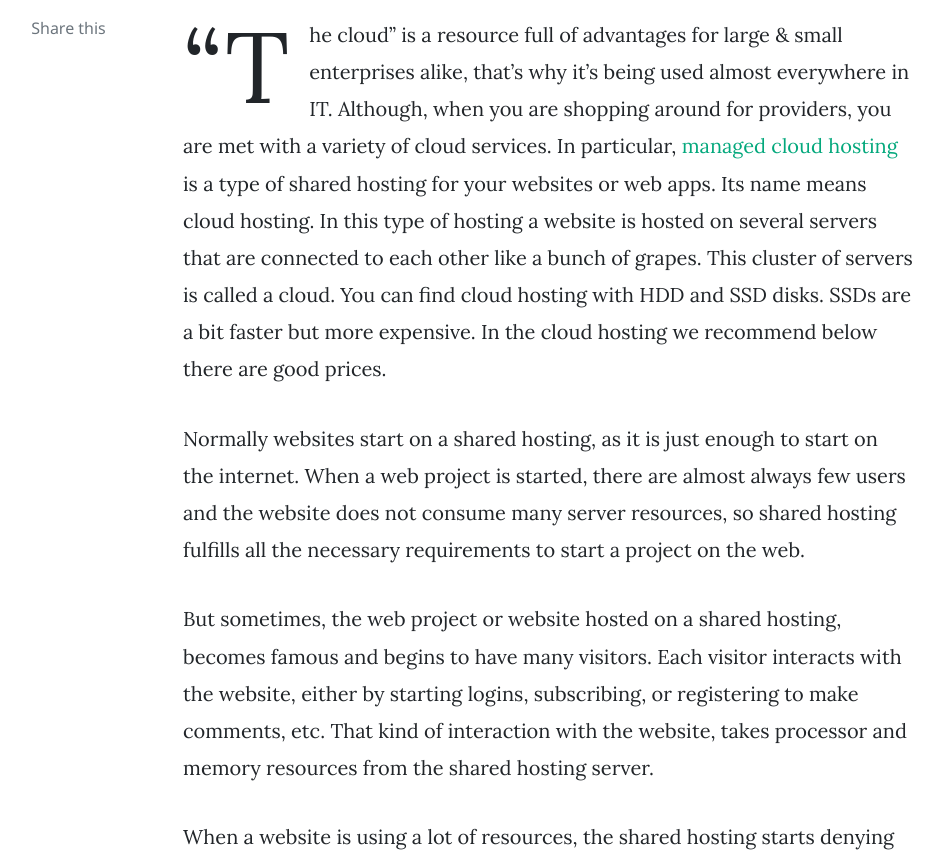
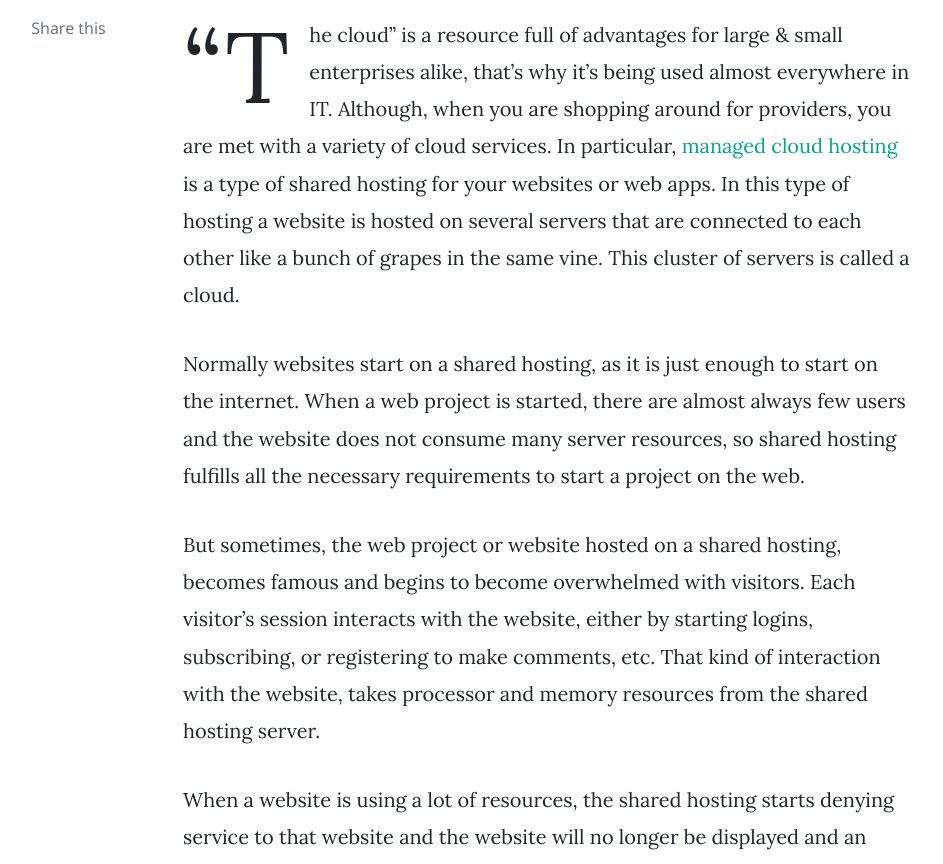
Before and after one commit to d0zme/d0z-medium, a Jekyll site: the page built from _posts/2020-10-21-why-buy-cloud-hosting.md, in a window 1280 px wide and 1400 px high, cut to the strip 424-1288 px from the top of the window. Shown: the whole strip, without its empty margins (187-1130 px from the left). Built offline with Jekyll 4.4.1, drawn with Linux system fonts in a browser that asks for light colours; nearby versions of some CDN libraries; comment, search, counter and statistics services are not loaded.

Commit message:
Update 2020-10-21-why-buy-cloud-hosting.md

```diff
--- a/_posts/2020-10-21-why-buy-cloud-hosting.md
+++ b/_posts/2020-10-21-why-buy-cloud-hosting.md
@@ -5,11 +5,11 @@ image: https://i.imgur.com/mSt85u6.jpg
 permalink: /why-buy-cloud-hosting
 ---
 
-"The cloud" is a resource full of advantages for large & small enterprises alike, that's why it's being used almost everywhere in IT. Although, when you are shopping around for providers, you are met with a variety of cloud services. In particular, [managed cloud hosting](https://www.temok.com/managed-digitalocean-hosting) is a type of shared hosting for your websites or web apps. Its name means cloud hosting. In this type of hosting a website is hosted on several servers that are connected to each other like a bunch of grapes. This cluster of servers is called a cloud. You can find cloud hosting with HDD and SSD disks. SSDs are a bit faster but more expensive. In the cloud hosting we recommend below there are good prices.
+"The cloud" is a resource full of advantages for large & small enterprises alike, that's why it's being used almost everywhere in IT. Although, when you are shopping around for providers, you are met with a variety of cloud services. In particular, [managed cloud hosting](https://www.temok.com/managed-digitalocean-hosting) is a type of shared hosting for your websites or web apps. In this type of hosting a website is hosted on several servers that are connected to each other like a bunch of grapes in the same vine. This cluster of servers is called a cloud.
 
 Normally websites start on a shared hosting, as it is just enough to start on the internet. When a web project is started, there are almost always few users and the website does not consume many server resources, so shared hosting fulfills all the necessary requirements to start a project on the web.
 
-But sometimes, the web project or website hosted on a shared hosting, becomes famous and begins to have many visitors. Each visitor interacts with the website, either by starting logins, subscribing, or registering to make comments, etc. That kind of interaction with the website, takes processor and memory resources from the shared hosting server.
+But sometimes, the web project or website hosted on a shared hosting, becomes famous and begins to become overwhelmed with visitors. Each visitor's session interacts with the website, either by starting logins, subscribing, or registering to make comments, etc. That kind of interaction with the website, takes processor and memory resources from the shared hosting server.
 
 When a website is using a lot of resources, the shared hosting starts denying service to that website and the website will no longer be displayed and an error message of "not found", "503 error" or simply load forever without displaying your website will appear. This is a common problem in shared hosting that has pages with a lot of traffic. This is normal and it is expected that shared hosting behaves like this, because if it does not, other users' websites hosted on the same server will stop working, which is not fair, since other users have also paid for a part of that same shared server.
 
```
